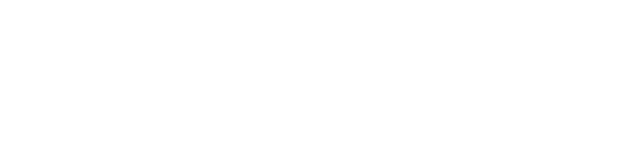
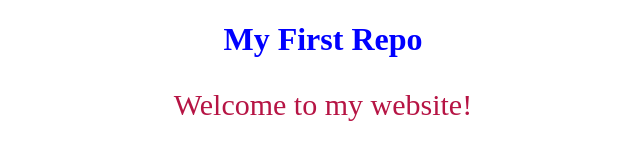
Before and after one commit to gandib/my-first-repo, a plain HTML site: page index.html in a window 1280 px wide. Shown: the whole page, without its empty margins (317-957 px from the left). Drawn offline with Linux system fonts and the light colour scheme.

Commit message:
style added

```diff
--- a/index.html
+++ b/index.html
@@ -5,8 +5,11 @@
     <meta http-equiv="X-UA-Compatible" content="IE=edge">
     <meta name="viewport" content="width=device-width, initial-scale=1.0">
     <title>My First Github Repo</title>
+    <link rel="stylesheet" href="style.css">
+
 </head>
 <body>
-
+    <h1>My First Repo</h1>
+    <p>Welcome to my website!</p>
 </body>
 </html>
--- /dev/null
+++ b/style.css
@@ -0,0 +1,9 @@
+h1{
+    color: blue;
+    text-align: center;
+}
+p{
+    color: rgb(182, 20, 68);
+    font-size: 30px;
+    text-align: center;
+}
```
